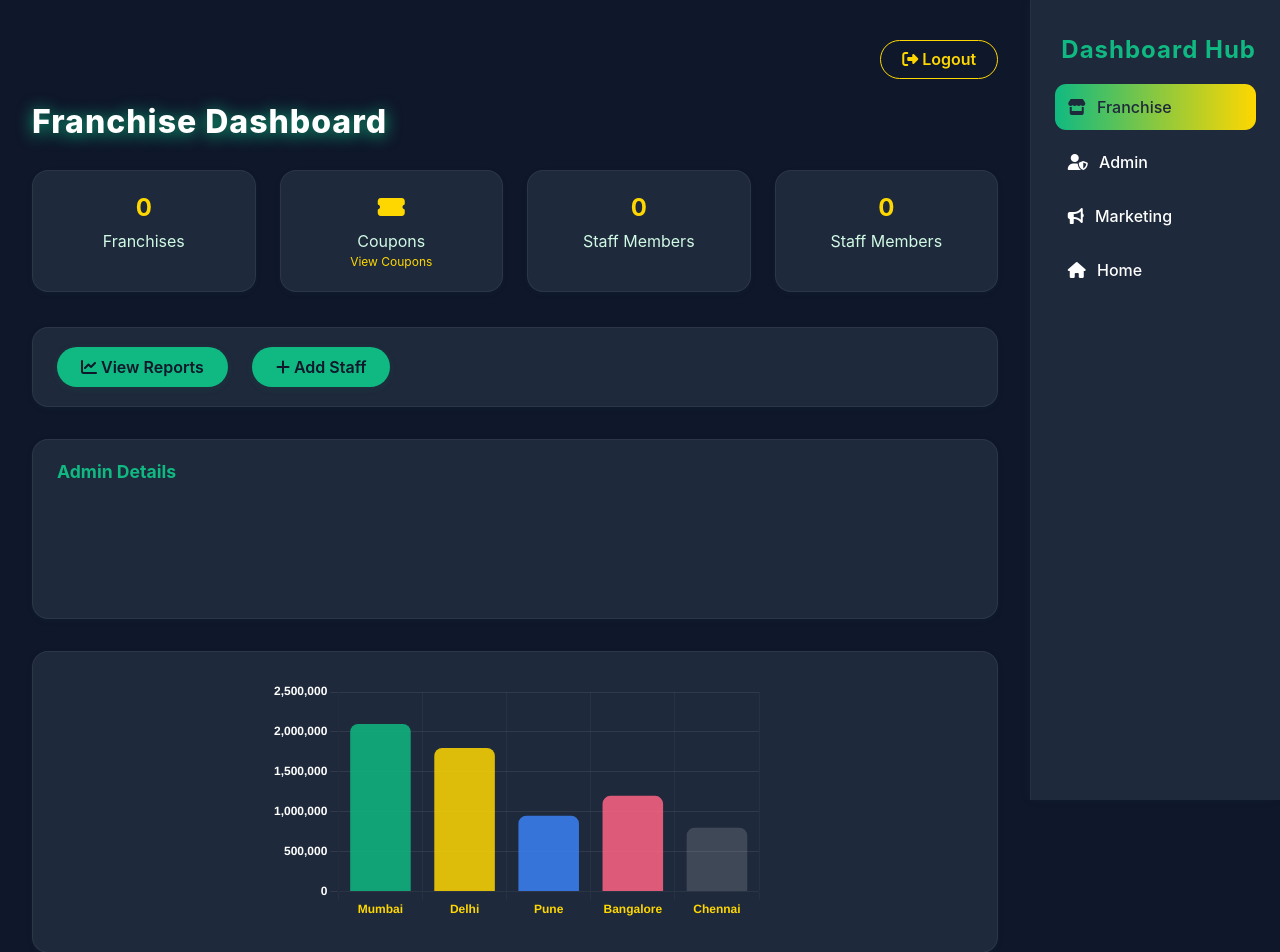
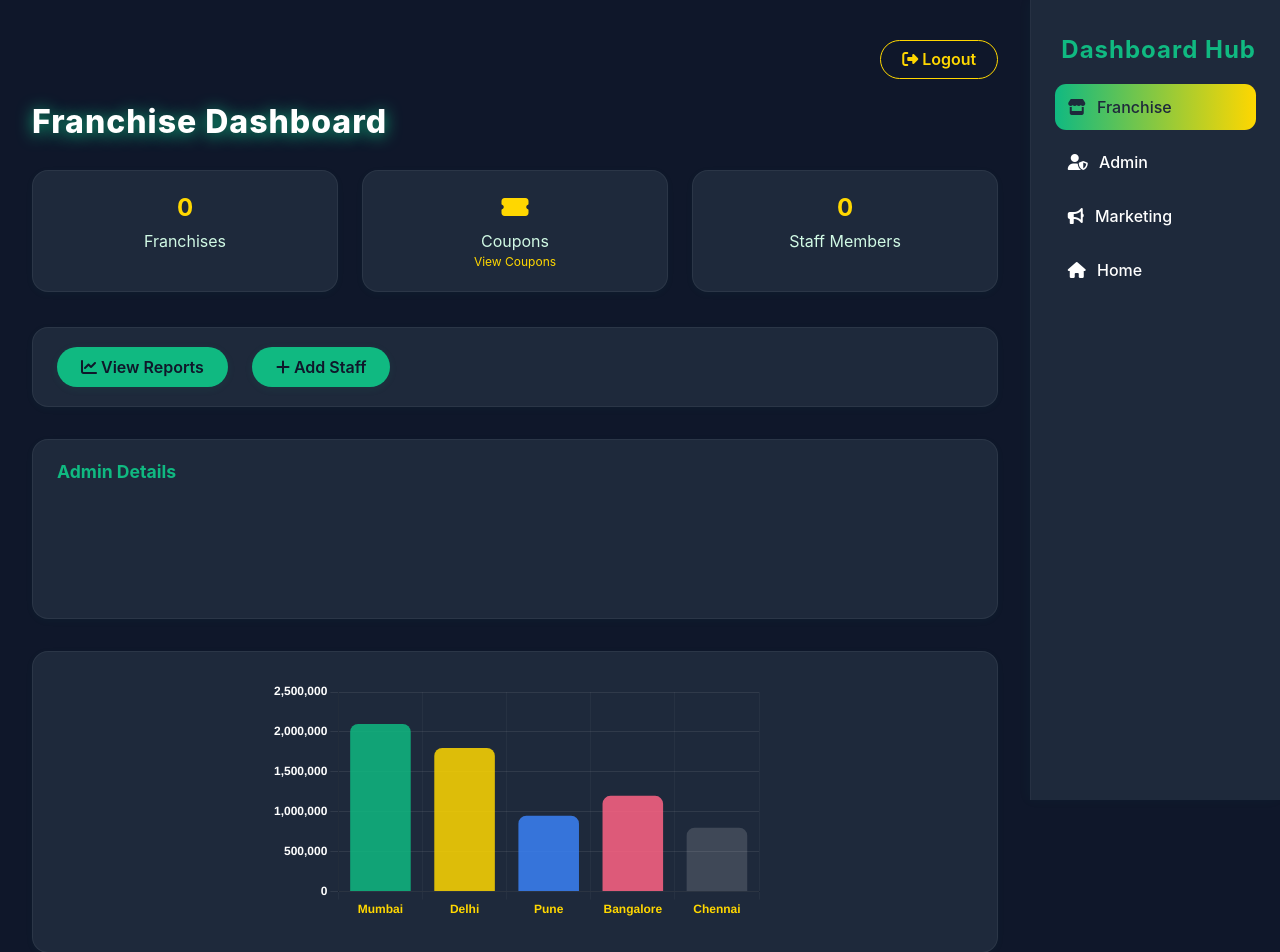
Before and after one commit to SnehalVanag/LGM, a Django app: page /franchise-dashboard/ in a window 1280 px wide. Shown: the top 952 px of the page. Run offline with Django 5.2, Linux system fonts and the light colour scheme; data that the repository does not hold is empty; parts of the project's set-up code (start-up, migrations or seed data) failed here and were passed over.

Commit message:
get changes from marketing_feature

```diff
--- a/core/templates/dashboard/franchise.html
+++ b/core/templates/dashboard/franchise.html
@@ -11,7 +11,7 @@
 <div class="kpi-cards">
    <!-- Franchise KPI Card -->
 <div class="kpi-card" style="cursor:pointer;" data-bs-toggle="modal" data-bs-target="#franchiseListModal">
-  <div class="kpi-value">{{ franchises|length }}</div>
+  <div class="kpi-value" style="color:#FFD700;">{{ franchises_count }}</div>
   <div class="kpi-label">Franchises</div>
 </div>
 
@@ -62,7 +62,7 @@
 
 </div>
 <!-- Staff KPI Card -->
-<div class="kpi-card" style="cursor:pointer;">
+<div class="kpi-card" style="cursor:pointer;" data-bs-toggle="modal" data-bs-target="#staffListModal">
   <div class="kpi-value">{{ staff_list|length }}</div>
   <div class="kpi-label">Staff Members</div>
   <div style="font-size:12px;color:#FFD700;"></div>
@@ -111,10 +111,10 @@
     </div>
   </div>
 </div>
-<div class="kpi-card" style="cursor:pointer;" data-bs-toggle="modal" data-bs-target="#staffListModal">
+<!-- <div class="kpi-card" style="cursor:pointer;" data-bs-toggle="modal" data-bs-target="#staffListModal">
   <div class="kpi-value">{{ products|length }}</div>
   <div class="kpi-label">Staff Members</div>
-</div>
+</div> -->
 <div class="modal fade" id="staffListModal" tabindex="-1" aria-labelledby="staffListModal" aria-hidden="true">
   <div class="modal-dialog modal-dialog-centered modal-lg">
     <div class="modal-content" style="background: #181F2F; border-radius: 1.2rem; color: #fff;">
--- a/core/views.py
+++ b/core/views.py
@@ -341,7 +341,6 @@ def coupons(request):
 
 def admin_dashboard(request):
     franchises = Franchise.objects.all()
-
     if not request.session.get('admin_logged_in'):
         return redirect(reverse('admin_login'))
     products_count = Product.objects.count()
@@ -350,9 +349,6 @@ def admin_dashboard(request):
     marketing_members = MarketingTeamMember.objects.all()
     marketing_members_count = marketing_members.count()
     user_count = AppUser.objects.count()
-
-
-
     return render(request, 'dashboard/admin.html', {
         'products_count': products_count,
         'coupons_count': coupons_count,
@@ -367,86 +363,21 @@ def products_view(request):
     products = Product.objects.all()
     return render(request, 'dashboard/products.html', {'products': products})
 # @login_required
-def franchise_dashboard(request):
-    franchises = Franchise.objects.all()
-    return render(request, 'dashboard/franchise.html', {
-        'franchises': franchises,
-        'admin_user': request.user,
-    })
-
-# @login_required
-# def franchise_dashboard(request):
-#     franchises = Franchise.objects.all()
-#     return render(request, 'dashboard/franchise.html', {
-#         'franchises': franchises,
-#         'admin_user': request.user,
-#     })
-# def franchise_dashboard(request):
-#     franchises = Franchise.objects.all()
-#     admin_user = request.user
-#     return render(request, 'dashboard/franchise.html', {
-#     'franchises': franchises,
-#     'admin_user': admin_user,  # <--- comma here
-# })
 
 def lead_dashboard(request):
     return render(request, 'dashboard/lead.html')
 
-
-
 def user_dashboard(request):
     return render(request, 'dashboard/user.html')
-
 
 def admin_logout(request):
     request.session.flush()
     return redirect(reverse('admin_login'))
 
-
 def products(request):
     products_list = Product.objects.all()
     return render(request, 'dashboard/products.html', {"products": products_list})
 
-
-
-# def add_franchise(request):
-#     if request.method == 'POST':
-#         form = FranchiseForm(request.POST)
-#         if form.is_valid():
-#             form.save()
-#             return redirect('admin_dashboard')  # or wherever you want to go after adding
-#     else:
-#         form = FranchiseForm()
-#     return render(request, 'dashboard/add_franchise.html', {'form': form})
-
-# def add_franchise(request):
-#     if request.method == 'POST':
-#         name = request.POST.get('name')
-#         address = request.POST.get('address')
-#         contact_email = request.POST.get('contact_email')
-#         phone_number = request.POST.get('phone_number')  # <-- Get phone_number
-
-#         Franchise.objects.create(
-#             name=name,
-#             address=address,
-#             contact_email=contact_email,
-#             phone_number=phone_number  # <-- Save phone_number
-#         )
-#         return JsonResponse({'success': True})
-#     return JsonResponse({'success': False})
-
-
-# @csrf_exempt
-# def add_franchise(request):
-#     if request.method == 'POST':
-#         name = request.POST.get('name')
-#         address = request.POST.get('address')
-#         contact_email = request.POST.get('contact_email')
-#         if name and address and contact_email:
-#             Franchise.objects.create(name=name, address=address, contact_email=contact_email)
-#             return JsonResponse({'success': True})
-#         return JsonResponse({'success': False, 'error': 'Missing fields'})
-#     return JsonResponse({'success': False, 'error': 'Invalid request'})
 def add_franchise(request):
     if request.method == 'POST':
         name = request.POST.get('name')
@@ -463,7 +394,6 @@ def add_franchise(request):
         )
         return JsonResponse({'success': True})
     return JsonResponse({'success': False})
-
 
 @csrf_exempt
 def add_marketing_member(request):
@@ -496,7 +426,6 @@ def delete_franchise(request, id):
         return JsonResponse({'success': True})
     return JsonResponse({'success': False})
 
-
 def get_reviews(request):
     reviews = Review.objects.order_by('-created_at')[:10]
     count = Review.objects.count()
@@ -510,7 +439,6 @@ def get_reviews(request):
         ]
     }
     return JsonResponse(data)
-
 
 def user_signup(request):
     error = None
@@ -535,16 +463,6 @@ def user_signup(request):
             return redirect('user_login')
     return render(request, 'dashboard/user_signup.html', {'error': error})
 
-# def send_signup_otp(request):
-#     if request.method == 'POST':
-#         email = request.POST.get('email')
-#         otp = str(random.randint(100000, 999999))
-#         request.session['signup_otp'] = otp
-#         # Send OTP to email (simulate for now)
-#         # send_mail('Your OTP', f'Your OTP is {otp}', settings.DEFAULT_FROM_EMAIL, [email])
-#         return JsonResponse({'success': True, 'otp': otp})
-#     return JsonResponse({'success': False})
-
 def user_login(request):
     error = None
     if request.method == 'POST':
@@ -561,6 +479,7 @@ def user_login(request):
         except AppUser.DoesNotExist:
             error = 'Invalid username or password.'
     return render(request, 'dashboard/user.html', {'error': error})
+
 @csrf_exempt
 def send_signup_otp(request):
     if request.method == 'POST':
@@ -610,24 +529,6 @@ def franchise_login(request):
             error = 'Invalid username or password.'
     return render(request, 'dashboard/admin_login.html', {'error': error, 'franchise_login': True})
 
-# def add_product(request):
-#     if request.method == 'POST':
-#         form = ProductForm(request.POST, request.FILES)
-#         if form.is_valid():
-#             form.save()
-#             return redirect('products')
-#     else:
-#         form = ProductForm()
-#     return render(request, 'dashboard/add_product.html', {'form': form})
-# def add_product(request):
-#     if request.method == 'POST':
-#         form = ProductForm(request.POST, request.FILES)
-#         if form.is_valid():
-#             form.save()
-#             return redirect('dashboard')
-#     else:
-#         form = ProductForm()
-#     return render(request, 'dashboard/add_product.html', {'form': form})
 def add_product(request):
     if request.method == 'POST':
         form = ProductForm(request.POST, request.FILES)
@@ -649,7 +550,6 @@ def update_product(request, pk):
         form = ProductForm(instance=product)
     return render(request, 'dashboard/add_product.html', {'form': form, 'update': True})
 
-
 def dashboard(request):
     return render(request, 'dashboard/dashboard.html')
 
@@ -662,6 +562,8 @@ def delete_product(request, pk):
 
 def franchise_dashboard(request):
     staff_list = Staff.objects.all()
+    franchises_count = Franchise.objects.count()
+
     if request.method == 'POST':
         form = StaffForm(request.POST)
         if form.is_valid():
@@ -672,5 +574,14 @@ def franchise_dashboard(request):
     return render(request, 'dashboard/franchise.html', {
         'staff_list': staff_list,
         'form': form,
+        'franchises_count': franchises_count,
         # ...other context variables...
     })
+def franchise_dashboard(request):
+    franchises = Franchise.objects.all()
+    franchises_count = Franchise.objects.count()
+    return render(request, 'dashboard/franchise.html', {
+        'franchises': franchises,
+        'admin_user': request.user,
+        'franchises_count': franchises_count,
+    })
```
